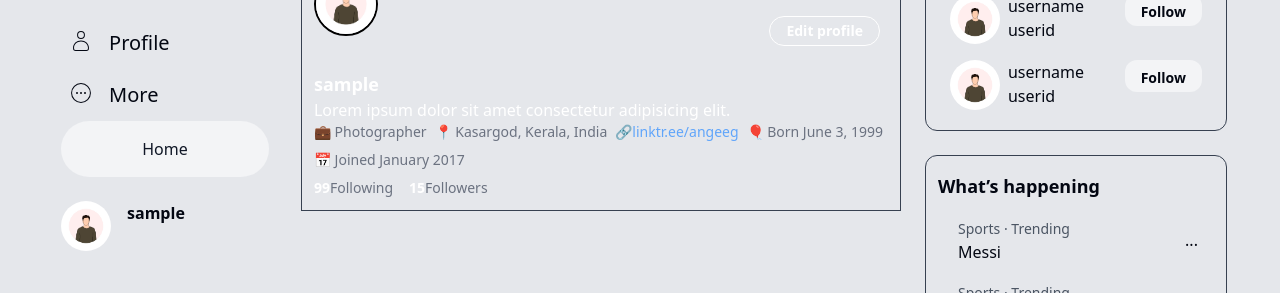
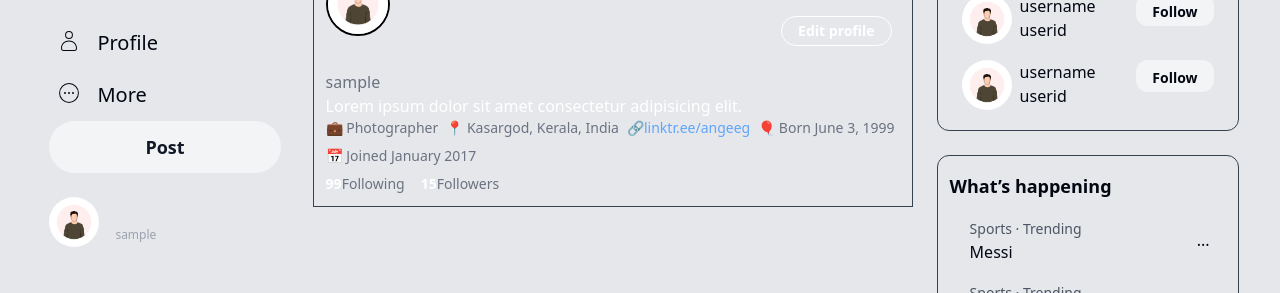
Before and after one commit to aneeshaugustinehub/twitter, a React (Vite) app: page /profile in a window 1280 px wide. Shown: the part 459-752 px from the top of the page. Built offline with nearby package versions, Linux system fonts and the light colour scheme; sample sign-in values are in the browser's storage.

Commit message:
feat: update user display in NavBar and Profile components to show fullname instead of username

```diff
--- a/src/components/navbar.jsx
+++ b/src/components/navbar.jsx
@@ -18,6 +18,7 @@ export default function NavBar() {
   const Navigate = useNavigate();
   const {logout, user} = useUser()
   const userdata =user
+
   useEffect(() => {
     const more = document.getElementById("nav-more");
     more.addEventListener("click", () => {
@@ -157,13 +158,13 @@ export default function NavBar() {
             </li>
           </ul>
         </dialog>
-        <div className="rounded-full xl:py-4 xl:px-20 flex justify-center items-center bg-gray-100 hover:bg-slate-200 text-gray-900">
-          <Link to="/home" className="">
+        <div className="">
+          <Link to="/home" className="rounded-full xl:py-3 xl:px-24 flex justify-center items-center bg-gray-100 hover:bg-slate-200 text-gray-900">
               <CiAirportSign1 className="xl:hidden flex text-4xl" />
-              <span className="xl:flex hidden">Home</span>
+              <span className="xl:flex hidden font-black text-lg">Post</span>
             </Link>
         </div>
-        <div className="pt-6">
+        <div className="pt-6 cursor-pointer" id="nav-account">
           <Link
             href="#"
             className="inline-flex"
@@ -178,10 +179,10 @@ export default function NavBar() {
               height="50"
               className="rounded-full"
             />
-            <div className="username px-4 hidden xl:block" id="nav-account">
-              <span className="text-md font-bold">{userdata.username}</span> <br />
+            <div className="username px-4 hidden xl:block" >
+              <span className="text-md font-bold">{userdata.fullname}</span> <br />
               <span className="text-xs text-gray-400">
-                {userdata.userid}
+                {userdata.username}
               </span>
             </div>
           </Link>
--- a/src/page/Profile.jsx
+++ b/src/page/Profile.jsx
@@ -4,6 +4,7 @@ import { useUser } from "../components/UserContext";
 export default function Profile() {
 const {user}=useUser()
 const userData=user
+console.log(userData);
 
 
   return (
@@ -38,8 +39,8 @@ const userData=user
 
             {/* Details */}
             <div className="pt-3">
-              <h5 className="font-bold text-white text-lg m-0">{userData?.username}</h5>
-              <p className="font-light text-gray-500">{userData?.userid}</p>
+              <h5 className="font-bold text-white text-lg m-0">{userData?.fullname}</h5>
+              <p className="font-light text-gray-500">{userData?.username}</p>
               <p className="text-white">
                 Lorem ipsum dolor sit amet consectetur adipisicing elit.
               </p>
```
